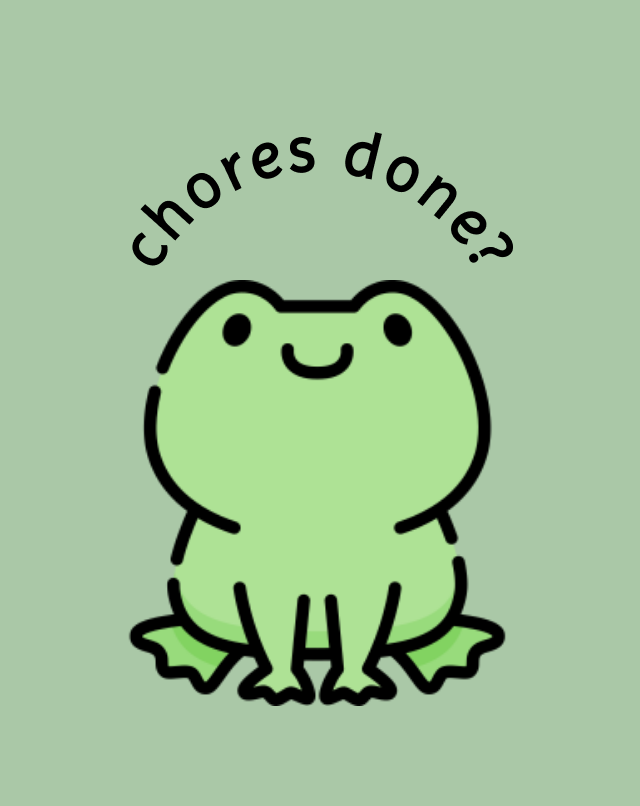
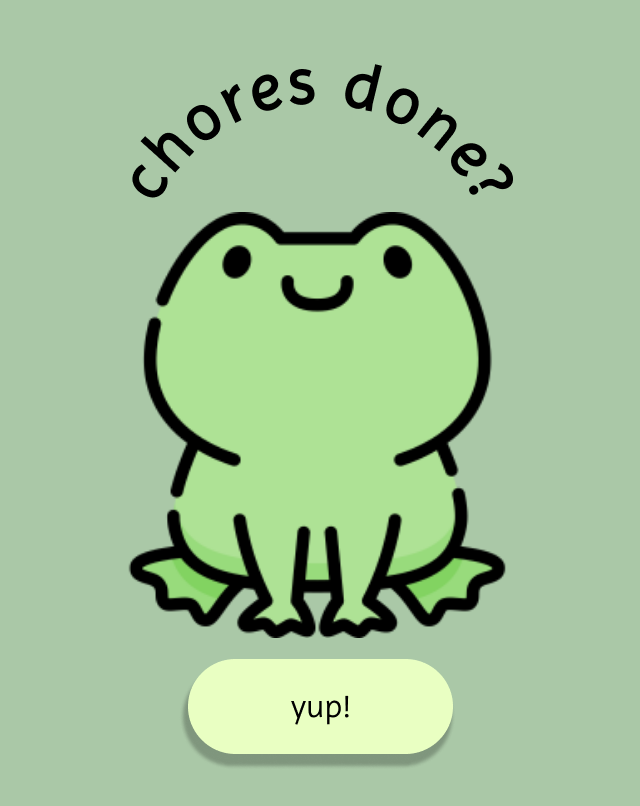
Before and after one commit to LavenderLemonade/frog-chores, a React (Create React App) app in the folder frog-chores/: page / in a window 1280 px wide. Shown: the whole page, without its empty margins (323-963 px from the left). Built offline with nearby package versions, Linux system fonts and the light colour scheme.

Commit message:
alright, got the border around the button gone, now we need to get the animation working!

```diff
--- a/frog-chores/src/App.css
+++ b/frog-chores/src/App.css
@@ -22,3 +22,11 @@ body {
   display: flex;
   flex-direction: column;
 }
+
+.App>button {
+  margin-top: 5%;
+  padding: 0%;
+  border: none;
+  background: none;
+  align-self: center;
+}
--- a/frog-chores/src/App.js
+++ b/frog-chores/src/App.js
@@ -1,12 +1,14 @@
 import './App.css';
 import chores from './choresdone.png'
 import expectantFrog from './firstfrog.png'
+import buttonOne from './buttonfirst.png'
 
 function App() {
   return (
     <div className="App">
       <img src={chores} alt='choresdone' />
       <img src={expectantFrog} alt='frog1' />
+      <button><img src={buttonOne} alt='choresdone' />  </button>
     </div>
   );
 }
```
Also changed, not shown: frog-chores/src/Components/Button.js (added), frog-chores/src/buttonfirst.png (added).
